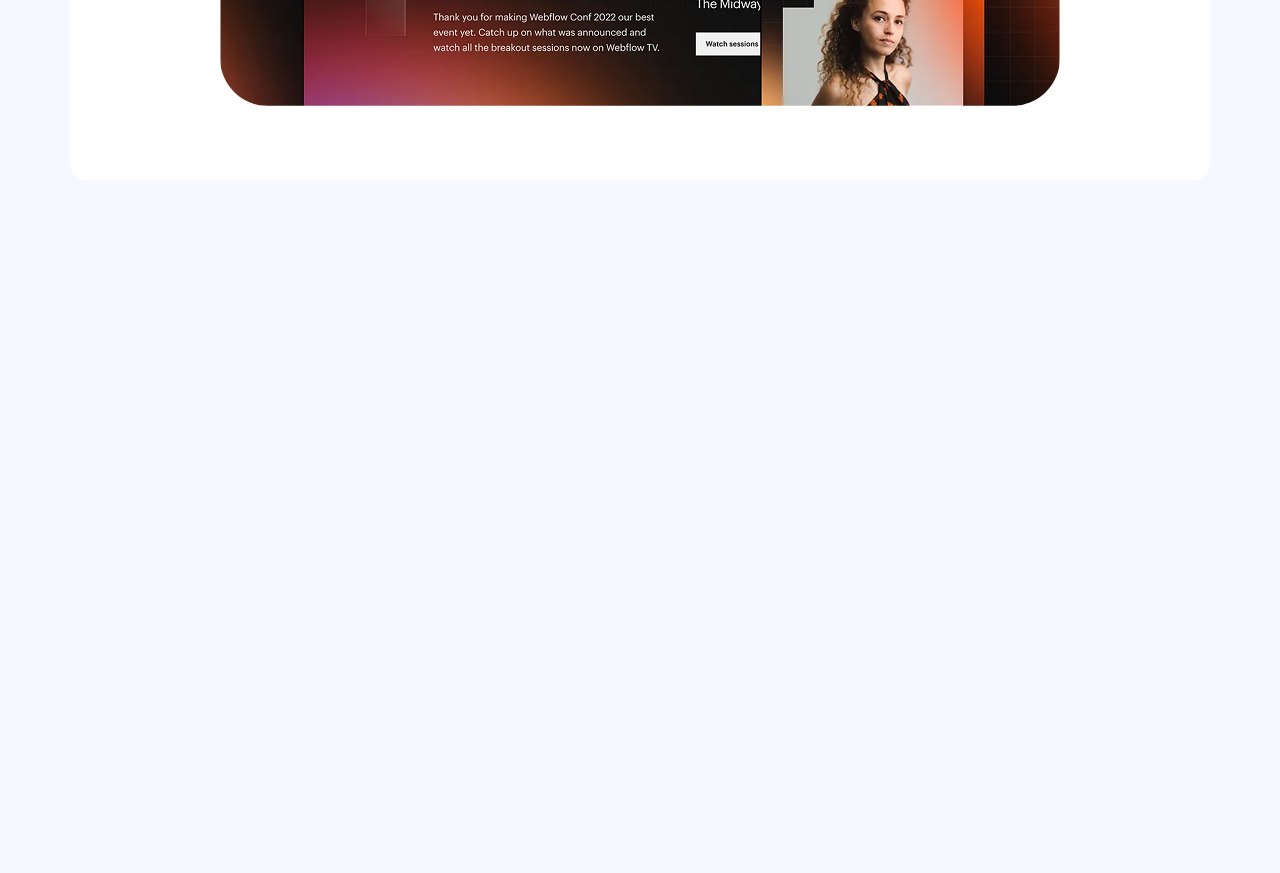
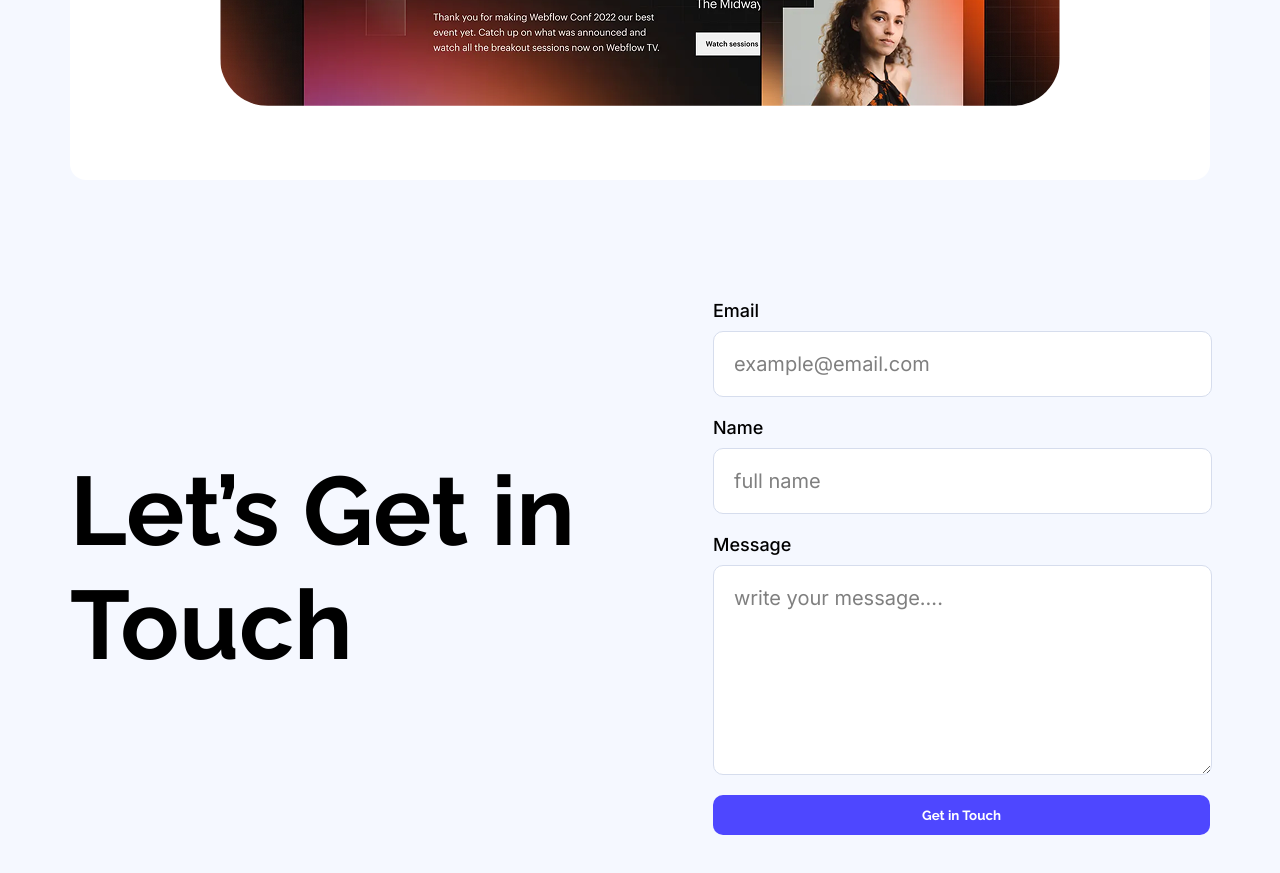
Before and after one commit to AsifAlishishir/LANDING_LAUNCHPAD, a plain HTML site: page index.html in a window 1280 px wide. Shown: the part 2219-3092 px from the top of the page. Before the commit the page ends 2519 px from the top, so only its background shows below. Drawn offline with Linux system fonts and the light colour scheme.

Commit message:
newsletter section done

```diff
--- a/index.html
+++ b/index.html
@@ -56,6 +56,7 @@
         </div>
       </section>
 
+      <!-- FOCUS SECTION -->
       <section class="focus">
         <h2 class="raleway">Ready to focus better</h2>
         <p class="inter">
@@ -66,6 +67,34 @@
           <img src="Assets/wc-big.png" alt="" />
         </div>
       </section>
+
+      <!-- NEWSLETTER SECTION -->
+      <section class="newsletter">
+        <div class="newsletter-heading">
+          <h2 class="raleway">Let’s Get in Touch</h2>
+        </div>
+        <form class="newsletter-form">
+          <div class="newsletter-form-content inter">
+            <label for="email">Email</label>
+            <input type="email" name="" id="" placeholder="example@email.com" />
+
+            <label for="name">Name</label>
+            <input type="text" name="" id="" placeholder="full name" />
+
+            <label for="message">Message</label>
+            <textarea
+              name=""
+              id=""
+              cols="50"
+              rows="7"
+              placeholder="write your message...."
+            ></textarea>
+          </div>
+          <button type="submit" style="width: 100%" class="raleway btn-primary">
+            Get in Touch
+          </button>
+        </form>
+      </section>
     </main>
     <footer></footer>
   </body>
--- a/styles/landing.css
+++ b/styles/landing.css
@@ -152,3 +152,52 @@ nav h1 {
 .focus-image img {
   border-radius: 48px;
 }
+
+/* NEWSLETTER SECTION STYLES */
+.newsletter {
+  display: flex;
+  justify-content: space-between;
+  align-items: center;
+  margin-bottom: 120px;
+}
+
+.newsletter-heading {
+  max-width: 528px;
+}
+
+.newsletter-heading h2 {
+  font-size: 97px;
+  font-weight: 700;
+  color: rgba(0, 0, 0, 1);
+}
+
+.newsletter-form {
+  width: 497px;
+}
+
+.newsletter-form-content label {
+  font-size: 18px;
+  font-weight: 500;
+  color: rgba(0, 0, 0, 1);
+  margin-bottom: 10px;
+  display: block;
+}
+
+.newsletter-form-content input::placeholder,
+textarea::placeholder {
+  color: rgba(0, 0, 0, 0.5);
+  font-size: 20px;
+  font-family: "Inter", sans-serif;
+}
+
+.newsletter-form-content input,
+textarea {
+  padding: 20px 0px 20px 20px;
+  border-radius: 10px;
+  border: 1px solid rgba(214, 221, 237, 1);
+  margin-bottom: 20px;
+  display: block;
+  width: 96%;
+  font-family: "Inter", sans-serif;
+  font-size: 20px;
+}
```
